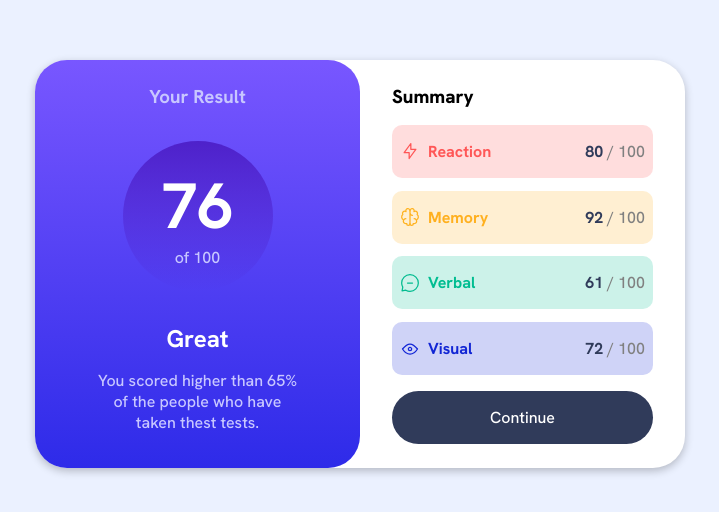
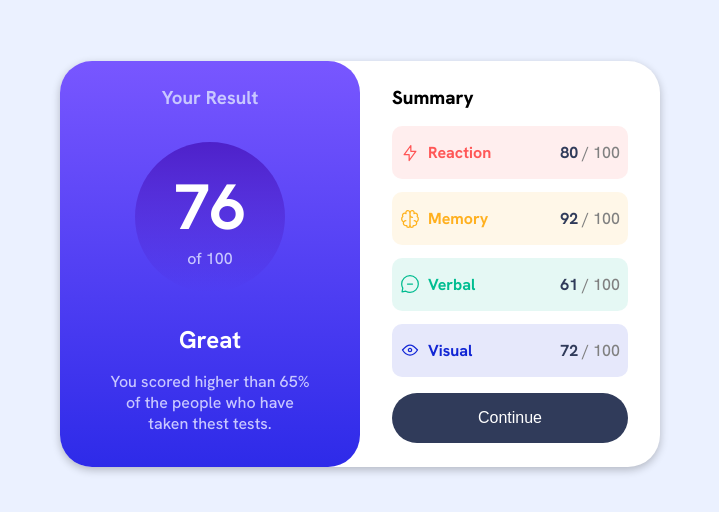
Before and after one commit to Ghaffar7/result-summary-component, a plain HTML site: page index.html in a window 1280 px wide. Shown: the part 136-648 px from the top of the page, without its empty margins (280-999 px from the left). Drawn offline with Linux system fonts and the light colour scheme.

Commit message:
modified commit

```diff
--- a/style.css
+++ b/style.css
@@ -1,5 +1,5 @@
 :root {
-  --Light-red: hsla(0, 100%, 67%);
+  --Light-red: hsl(0, 100%, 67%);
   --Orangey-yellow: hsl(39, 100%, 56%);
   --Green-teal: hsl(166, 100%, 37%);
   --Cobalt-blue: hsl(234, 85%, 45%);
@@ -14,29 +14,36 @@
   --Light-lavender: hsl(241, 100%, 89%);
   --Dark-gray-blue: hsl(224, 30%, 27%);
 }
-* {
+
+*,
+*::before,
+*::after {
+  box-sizing: border-box;
+  margin: 0;
   padding: 0;
-  margin: 0;
-  box-sizing: border-box;
-  font-family: "Hanken Grotesk", sans-serif;
 }
+
 body {
+  background-color: var(--Pale-blue);
+  font-family: 'Hanken Grotesk', sans-serif;
   min-height: 100vh;
   display: flex;
   align-items: center;
   justify-content: center;
-  background-color: var(--Pale-blue);
 }
+
 .card {
-  box-shadow: rgba(0, 0, 0, 0.24) 0px 3px 8px;
+  box-shadow: 0px 3px 8px rgba(0, 0, 0, 0.24);
   border-radius: 2rem;
-  width: 40.625rem;
+  width: 37.5rem;
   background-color: var(--White);
 }
+
 .card-container {
   display: flex;
   justify-content: space-between;
 }
+
 .result {
   width: 50%;
   padding: 1.5rem 2rem;
@@ -52,10 +59,12 @@ body {
   align-items: center;
   gap: 1rem;
 }
+
 .result .title {
   color: var(--Light-lavender);
   margin-bottom: 1rem;
 }
+
 .result .circle {
   width: 9.375rem;
   height: 9.375rem;
@@ -70,22 +79,27 @@ body {
   align-items: center;
   justify-content: center;
 }
+
 .circle h1 {
-  color: white;
+  color: var(--White);
   font-size: 4rem;
 }
+
 .circle p {
   color: var(--Light-lavender);
 }
+
 .result b {
-  color: white;
+  color: var(--White);
   font-size: 1.5rem;
   margin-top: 1rem;
 }
+
 .result .info {
   color: var(--Light-lavender);
   width: 12.5rem;
 }
+
 .summary {
   width: 50%;
   padding: 1.5rem 2rem;
@@ -93,54 +107,68 @@ body {
   flex-direction: column;
   gap: 1rem;
 }
+
 .summary .title {
   color: black;
   font-weight: 800;
 }
+
 .rows {
   display: flex;
   flex-direction: column;
   gap: 0.8rem;
 }
+
 .row {
-  border-radius: 0.625rem;
   display: flex;
   align-items: center;
   justify-content: space-between;
+  border-radius: 0.625rem;
   padding: 1rem 0.5rem;
 }
+
 .row:nth-child(1) {
-  background-color: hsla(0, 100%, 67%, 0.2);
+  background-color: hsla(0, 100%, 67%, 0.1);
 }
+
 .row:nth-child(1) .badge b {
   color: var(--Light-red);
 }
+
 .row:nth-child(2) {
-  background-color: hsla(39, 100%, 56%, 0.2);
+  background-color: hsla(39, 100%, 56%, 0.1);
 }
+
 .row:nth-child(2) .badge b {
   color: var(--Orangey-yellow);
 }
+
 .row:nth-child(3) {
-  background-color: hsla(166, 100%, 37%, 0.2);
+  background-color: hsla(166, 100%, 37%, 0.1);
 }
+
 .row:nth-child(3) .badge b {
   color: var(--Green-teal);
 }
+
 .row:nth-child(4) {
-  background-color: hsla(234, 85%, 45%, 0.2);
+  background-color: hsla(234, 85%, 45%, 0.1);
 }
+
 .row:nth-child(4) .badge b {
   color: var(--Cobalt-blue);
 }
+
 .badge {
   display: flex;
   align-items: center;
   gap: 0.5rem;
 }
+
 .row p {
   color: gray;
 }
+
 .row p b {
   color: var(--Dark-gray-blue);
 }
@@ -151,10 +179,11 @@ body {
   border: none;
   border-radius: 2rem;
   background: var(--Dark-gray-blue);
+  color: var(--White);
   cursor: pointer;
   font-size: 1rem;
-  color: white;
 }
+
 .btn:hover {
   background: linear-gradient(
     to bottom,
@@ -162,6 +191,7 @@ body {
     var(--Light-royal-blue-background)
   );
 }
+
 @media screen and (max-width: 40.625em) {
   body {
     align-items: flex-start;
@@ -174,7 +204,7 @@ body {
     flex-direction: column;
   }
   .result {
-    border-radius: 0 0 1rem 1rem;
+    border-radius: 0 0 2rem 2rem;
     width: 100%;
   }
   .result .info {
```
